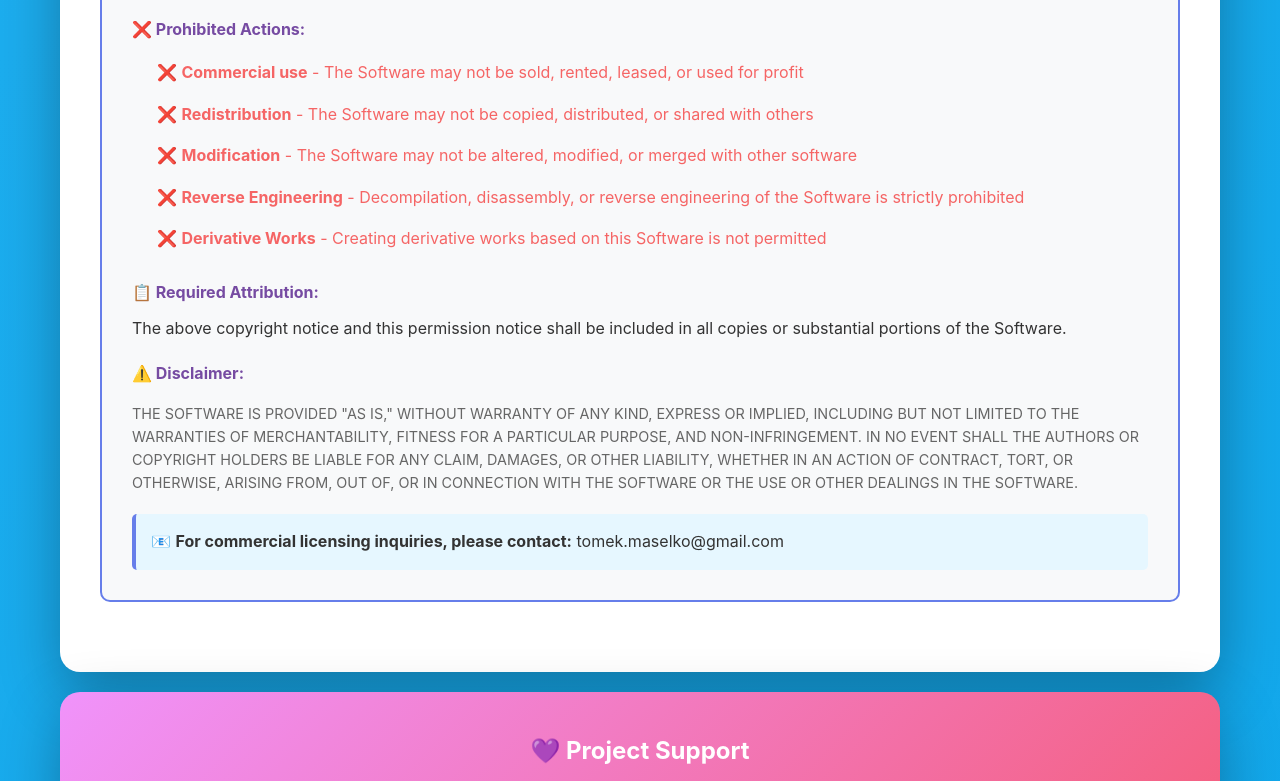
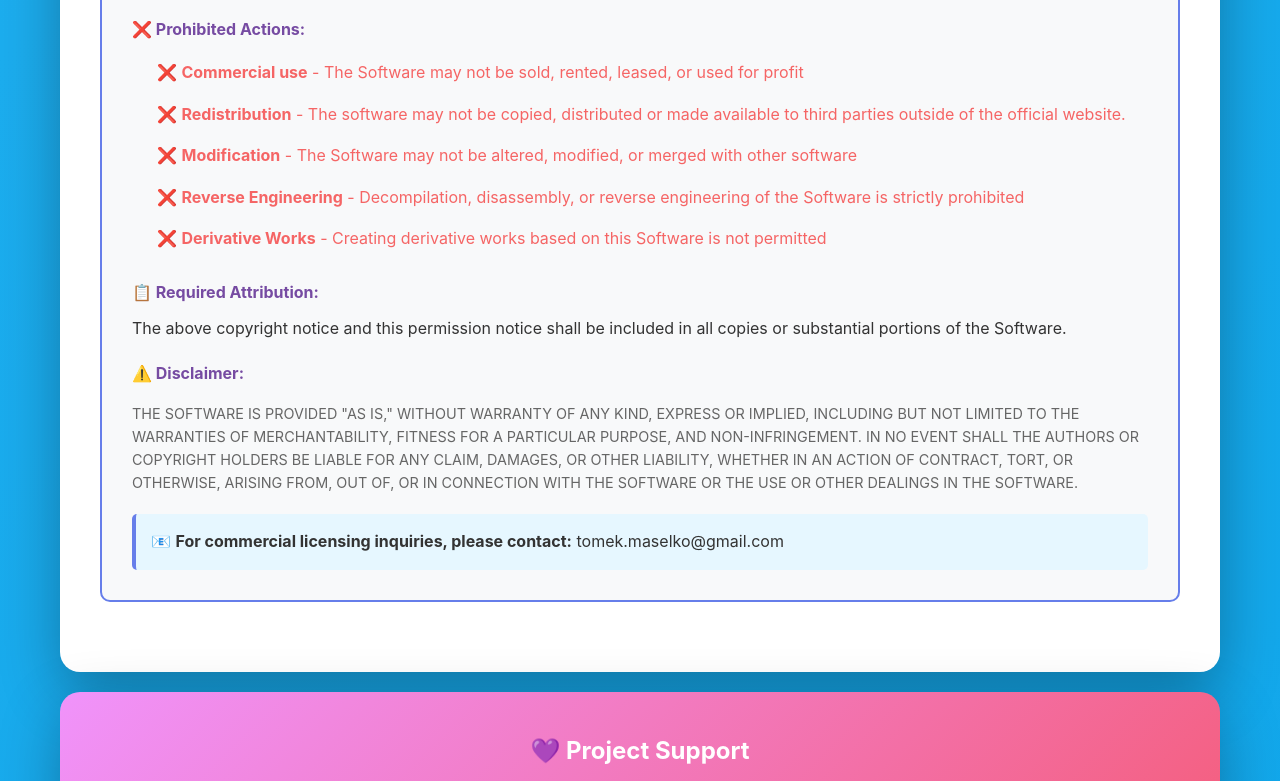
Before and after one commit to toevi/RadioAndroidPro, a plain HTML site: page index.html in a window 1280 px wide. Shown: the part 5728-6509 px from the top of the page. Drawn offline with Linux system fonts and the light colour scheme.

Commit message:
Update index.html

```diff
--- a/index.html
+++ b/index.html
@@ -661,7 +661,7 @@
                 <h4>❌ Prohibited Actions:</h4>
                 <ul>
                     <li style="color: #f56565;">❌ <strong>Commercial use</strong> - The Software may not be sold, rented, leased, or used for profit</li>
-                    <li style="color: #f56565;">❌ <strong>Redistribution</strong> - The Software may not be copied, distributed, or shared with others</li>
+                    <li style="color: #f56565;">❌ <strong>Redistribution</strong> - The software may not be copied, distributed or made available to third parties outside of the official website.</li>
                     <li style="color: #f56565;">❌ <strong>Modification</strong> - The Software may not be altered, modified, or merged with other software</li>
                     <li style="color: #f56565;">❌ <strong>Reverse Engineering</strong> - Decompilation, disassembly, or reverse engineering of the Software is strictly prohibited</li>
                     <li style="color: #f56565;">❌ <strong>Derivative Works</strong> - Creating derivative works based on this Software is not permitted</li>
```
